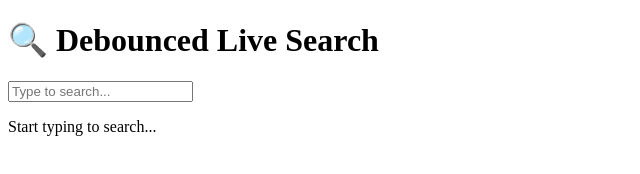
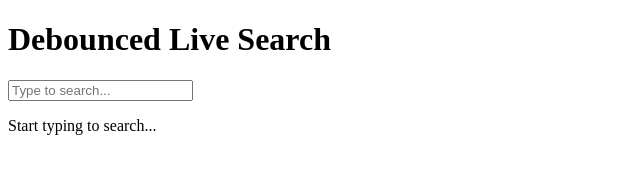
Before and after one commit to billahdotdev/Concept-wise-javaScript-Projects, a plain HTML site: page 22. Debounce and Throttle (Debounced Live Search)/index.html in a window 1280 px wide. Shown: the whole page, without its empty margins (0-640 px from the left). Drawn offline with Linux system fonts and the light colour scheme.

Commit message:
Update index.html

```diff
--- a/22. Debounce and Throttle (Debounced Live Search)/index.html
+++ b/22. Debounce and Throttle (Debounced Live Search)/index.html
@@ -8,7 +8,7 @@
 </head>
 <body>
   <div class="container">
-    <h1>🔍 Debounced Live Search</h1>
+    <h1>Debounced Live Search</h1>
     <input type="text" id="searchInput" placeholder="Type to search...">
     <p id="status">Start typing to search...</p>
     <ul id="results"></ul>
```
